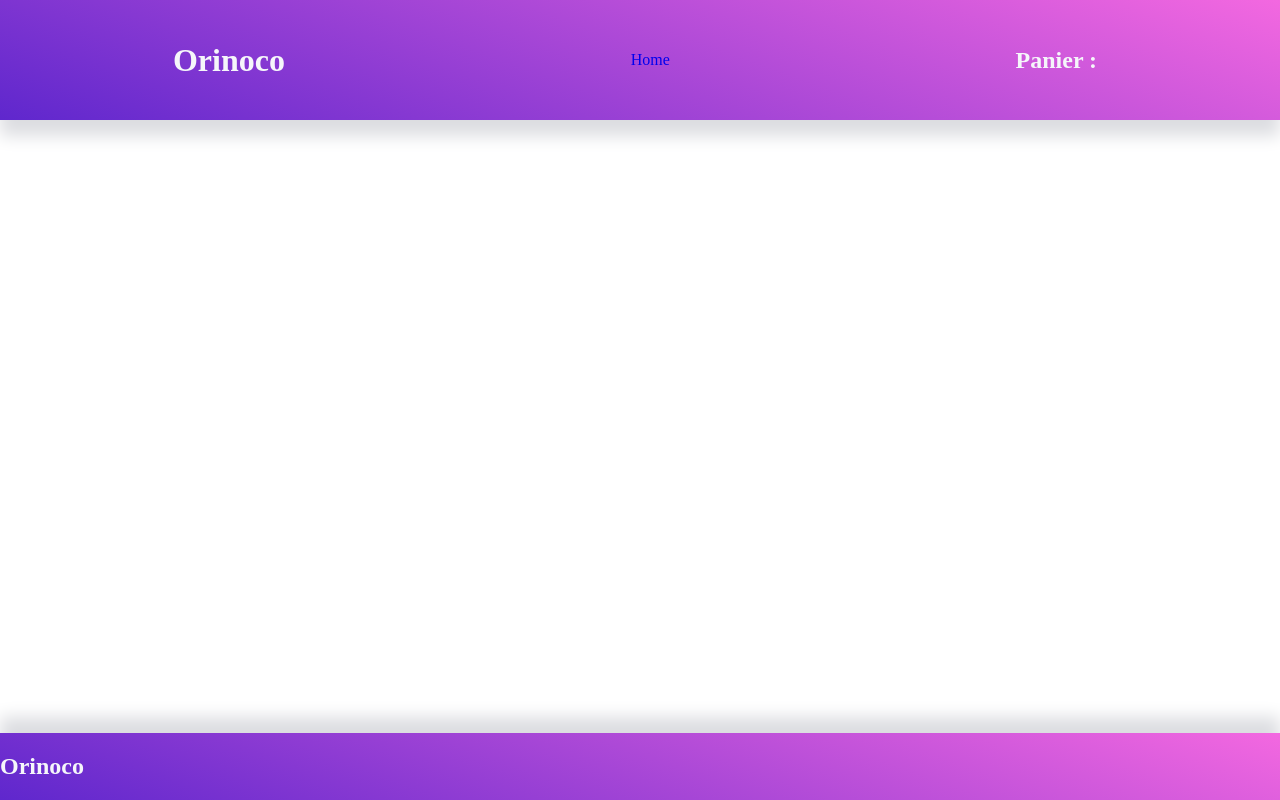
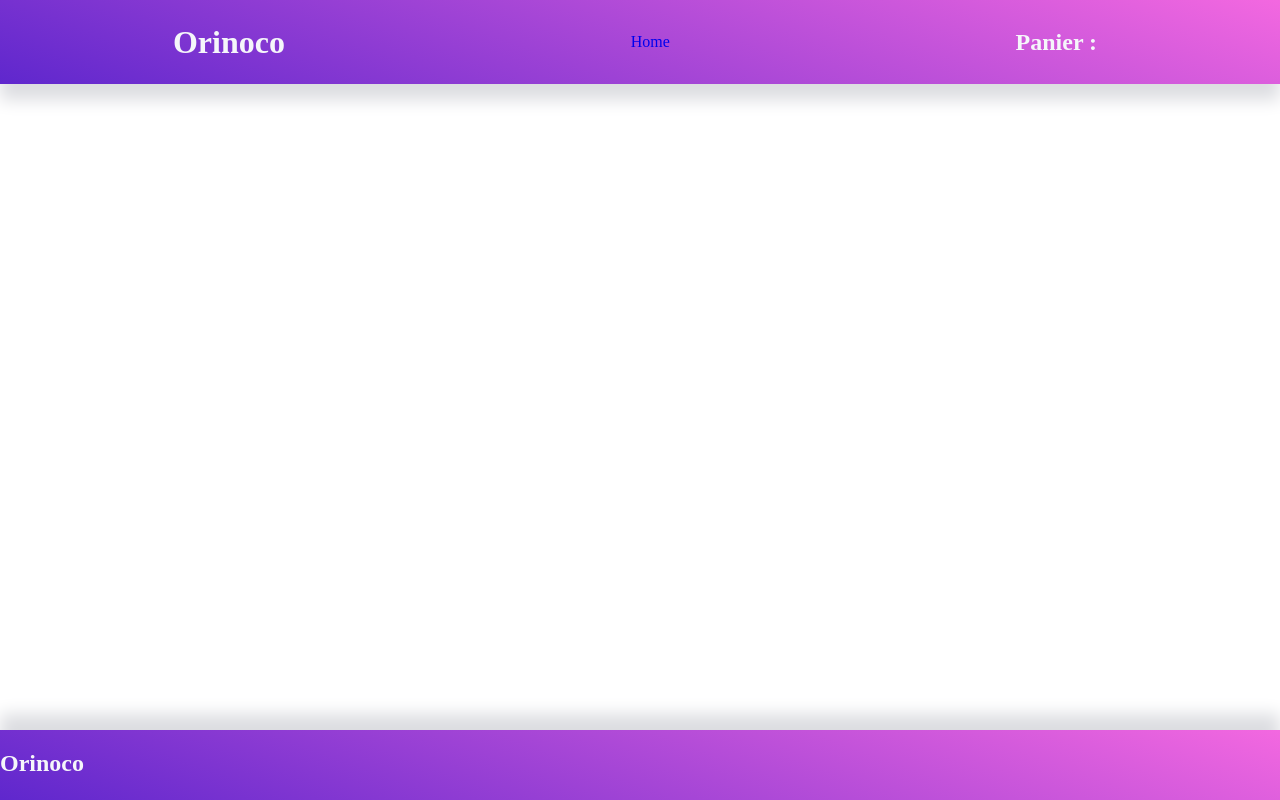
Before and after one commit to Easymr1/MimounRahmouni_5_02022021, a plain HTML site: page front_end/article.html in a window 1280 px wide. Drawn offline with Linux system fonts and the light colour scheme; no server answers.

Commit message:
implementation de sass

```diff
--- a/front_end/article.css
+++ b/front_end/article.css
@@ -1,5 +1,9 @@
 body {
+    height: 100vh;
     margin: 0;
+    display: flex;
+    flex-direction: column;
+    justify-content: space-between;
 }
 
 a {
@@ -16,6 +20,11 @@ header {
     align-items: center;
     box-shadow: 0 1rem 1rem #dcdde1;
     margin-bottom: 50px;
+}
+
+section {
+    height: 100%;
+    padding: 1rem;
 }
 
 .carte {
@@ -58,12 +67,3 @@ header {
     margin-top: 30px;
     width: 100px;
 }
-
-footer {
-    background: linear-gradient(200deg, #f368e0, #5f27cd);
-    color: #f5f6fa;
-    position: absolute;
-    bottom: 0px;
-    width: 100%;
-    box-shadow: 0 -1rem 1rem #dcdde1;
-}
--- a/front_end/article.html
+++ b/front_end/article.html
@@ -6,6 +6,7 @@
     <meta name="viewport" content="width=device-width, initial-scale=1.0">
     <link rel="stylesheet" href="article.css">
     <link rel="stylesheet" href="font_awe/css/all.css">
+    <link rel="stylesheet" href="sass/main.css">
     <title>Document</title>
 </head>
 
@@ -40,7 +41,7 @@
       </template>
     </section>
 
-    <footer>
+    <footer class="footer">
         <h2>Orinoco</h2>
     </footer>
 
--- a/front_end/panier.css
+++ b/front_end/panier.css
@@ -1,4 +1,5 @@
 body {
+    height: 100vh;
     margin: 0;
     display: flex;
     flex-direction: column;
@@ -14,6 +15,10 @@ header {
     justify-content: space-around;
     align-items: center;
     box-shadow: 0 1rem 1rem #dcdde1;
+}
+
+section {
+    height: 100%;
 }
 
 .title__panier {
@@ -76,16 +81,6 @@ a {
     text-align: center;
 }
 
-footer {
-    background: linear-gradient(200deg, #f368e0, #5f27cd);
-    color: #f5f6fa;
-    width: 100%;
-    box-shadow: 0 -1rem 1rem #dcdde1;
-    height: 100px;
-    position: relative;
-    bottom: 0px;
-}
-
 .erreur {
     color: red;
 }
--- /dev/null
+++ b/front_end/sass/layout/_footer.scss
@@ -0,0 +1,7 @@
+.footer {
+    background: linear-gradient(200deg, #f368e0, #5f27cd);
+    color: #f5f6fa;
+    width: 100%;
+    box-shadow: 0 -1rem 1rem #dcdde1;
+    height: 100px;
+}
--- /dev/null
+++ b/front_end/sass/main.scss
@@ -0,0 +1 @@
+@import "layout/footer";
--- a/front_end/style.css
+++ b/front_end/style.css
@@ -61,11 +61,3 @@ header {
     object-fit: cover;
     border-radius: 10%;
 }
-
-footer {
-    background: linear-gradient(200deg, #f368e0, #5f27cd);
-    color: #f5f6fa;
-    width: 100%;
-    box-shadow: 0 -1rem 1rem #dcdde1;
-    height: 100px;
-}
```
Also changed, not shown: front_end/index.html (+2 -1 lines), front_end/panier.html (+2 -1 lines), front_end/sass/main.css (added), 1 other file.
